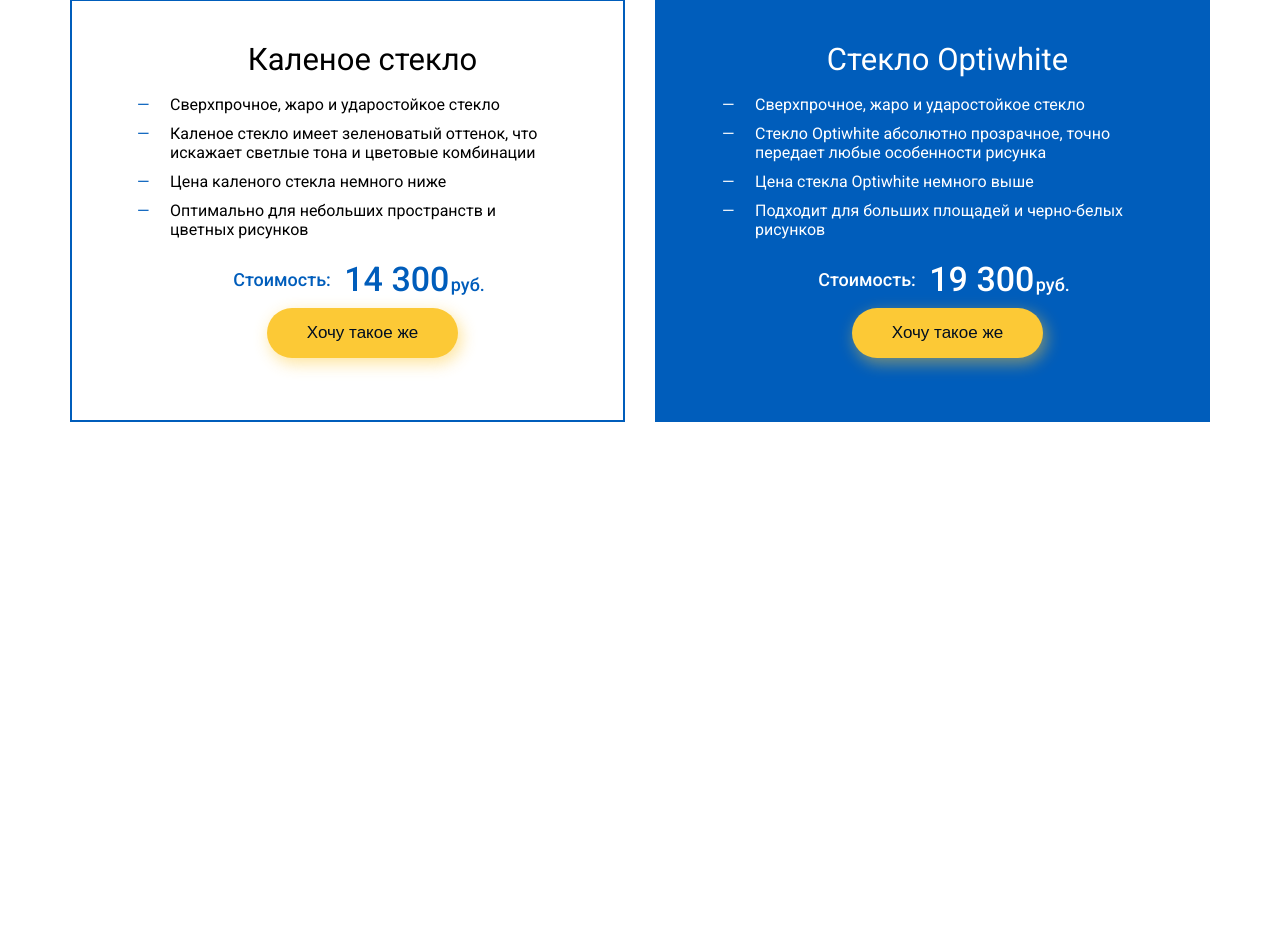
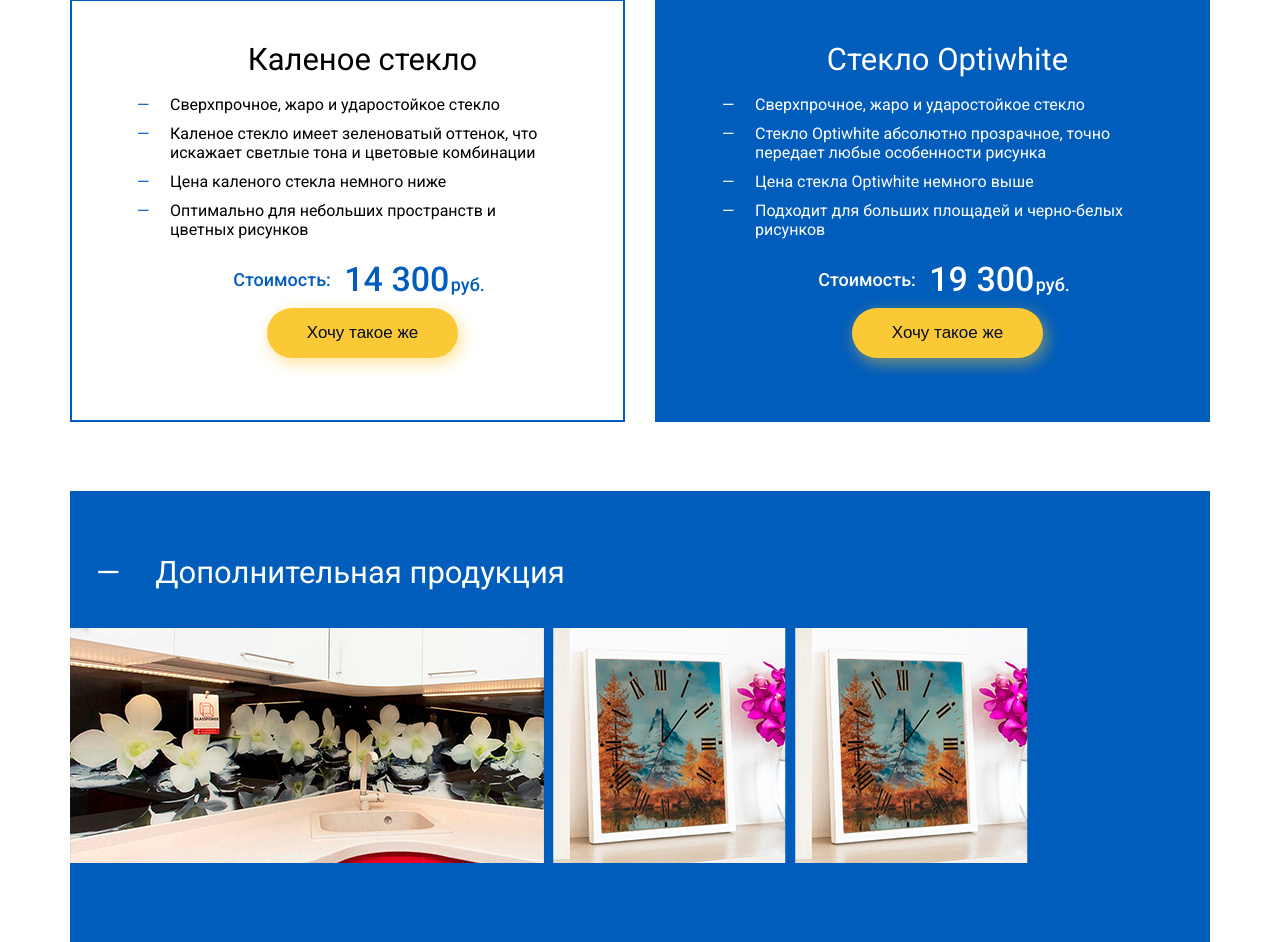
Before and after one commit to deckrow/frederiko, a PHP site: page / in a window 1280 px wide. Shown: the part 2290-3232 px from the top of the page. Before the commit the page ends 2712 px from the top, so only its background shows below. Run offline with PHP 8.4, Linux system fonts and the light colour scheme.

Commit message:
new section

```diff
--- a/css/style.css
+++ b/css/style.css
@@ -137,7 +137,7 @@ sup { font-size: 8px; }
 .rates .big-title { padding-bottom: 49px; }
 
 .rates-info { display: flex; justify-content: space-between; }
-.rates-info__left, .rates-info__right { flex-basis: 555px; padding: 40px 68px 62px 98px; border: 2px solid #005dbb; text-align: center; }
+.rates-info__left, .rates-info__right { flex-basis: 555px; padding: 40px 68px 0 98px; border: 2px solid #005dbb; text-align: center; }
 .rates-info__left { background: #ffffff; }
 .rates-info__right { background: #005dbb; }
 
@@ -162,4 +162,10 @@ sup { font-size: 8px; }
 .rates-price.white .price-text { color: #ffffff; }
 .rates-price.white .price-sum { color: #fff; }
 
-.rates-btn { font-size: 17px; color: #000e20; padding: 15px 40px; box-shadow: 3px 5px 15px 1px rgba(252, 201, 54, 0.46); border-radius: 25px; background-color: #fcc936; cursor: pointer; border: none; }
+.rates-btn { font-size: 17px; color: #000e20; margin-bottom: 62px; padding: 15px 40px; box-shadow: 3px 5px 15px 1px rgba(252, 201, 54, 0.46); border-radius: 25px; background-color: #fcc936; cursor: pointer; border: none; }
+
+.products .big-title { color: #ffffff; padding-bottom: 37px; }
+.products .container { background: #005dbb; }
+
+.all-products__block { margin-bottom: 10px; }
+.all-products__img { float: left; margin-right: 9px; }
--- a/index.php
+++ b/index.php
@@ -11,6 +11,7 @@
 <body>
 
     <div id="wrapper">
+
         <!-- header -->
         <header class="header">
             <div class="container clearfix">
@@ -324,6 +325,21 @@
         </div>
         <!-- rates end -->
 
+        <!-- additional product -->
+        <div class="products">
+            <div class="container box">
+                <h2 class="big-title">Дополнительная продукция</h2>
+                <div class="all-products">
+                    <div class="all-products__block clearfix">
+                        <div class="all-products__img"><img src="img/content-bigimg.png" alt=""></div>
+                        <div class="all-products__img"><img src="img/content-smallimg.png" alt=""></div>
+                        <div class="all-products__img"><img src="img/content-smallimg.png" alt=""></div>
+                    </div>
+                </div>
+            </div>
+        </div>
+        <!-- additional product end -->
+
         <script src="js/jquery-3.2.1.min.js"></script>
         <script src="slick/slick.min.js"></script>
         <script src="js/jquery.validate.min.js"></script>
--- a/js/script.js
+++ b/js/script.js
@@ -16,19 +16,13 @@
 	$('.count').html(count.length);
 
 	$('.slick-prev').click(() => {
-        if (current === 1)
-            current = count.length;
-        else
-            current--;
+        current === count.length ? current = 1 : current--;
 
         $('.current').html(current);
     });
 
     $('.slick-next').click(() => {
-        if (current === count.length)
-            current = 1;
-        else
-            current++;
+        current === count.length ? current = 1 : current++;
 
         $('.current').html(current);
     });
--- a/sass/style.sass
+++ b/sass/style.sass
@@ -450,7 +450,7 @@ sup
     justify-content: space-between
     &__left, &__right
         flex-basis: 555px
-        padding: 40px 68px 62px 98px
+        padding: 40px 68px 0 98px
         border: 2px solid #005dbb
         text-align: center
     &__left
@@ -517,13 +517,28 @@ sup
 .rates-btn
     font-size: 17px
     color: #000e20
+    margin-bottom: 62px
     padding: 15px 40px
     box-shadow: 3px 5px 15px 1px rgba(252, 201, 54, 0.46)
     border-radius: 25px
     background-color: #fcc936
     cursor: pointer
     border: none
+// rates end -----------------------------------------------------------------------------------------------------------
 
+// add products --------------------------------------------------------------------------------------------------------
+.products
+    .big-title
+        color: #ffffff
+        padding-bottom: 37px
+    .container
+        background: #005dbb
 
+.all-products
+    &__block
+        margin-bottom: 10px
+    &__img
+        float: left
+        margin-right: 9px
 
-// rates end -----------------------------------------------------------------------------------------------------------
+// add products end ----------------------------------------------------------------------------------------------------
```
Also changed, not shown: img/content-bigimg.png (added), img/content-smallimg.png (added).
